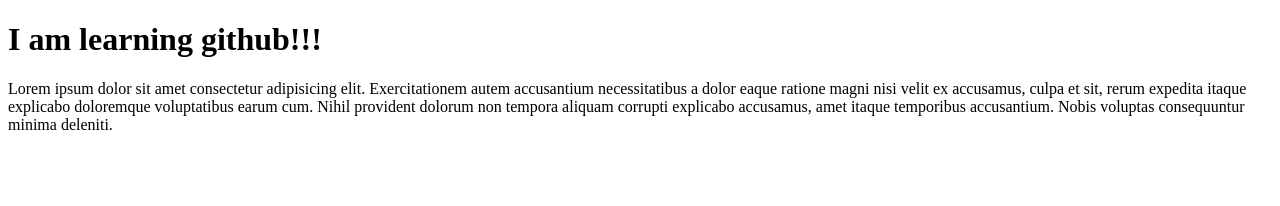
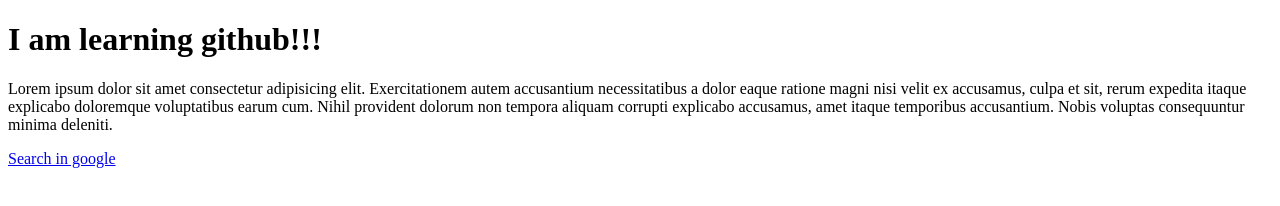
Before and after one commit to webgurusam/my-first-project, a plain HTML site: page index.html in a window 1280 px wide. Drawn offline with Linux system fonts and the light colour scheme.

Commit message:
added link

```diff
--- a/index.html
+++ b/index.html
@@ -8,5 +8,6 @@
 <body>
     <h1>I am learning github!!!</h1>
     <p>Lorem ipsum dolor sit amet consectetur adipisicing elit. Exercitationem autem accusantium necessitatibus a dolor eaque ratione magni nisi velit ex accusamus, culpa et sit, rerum expedita itaque explicabo doloremque voluptatibus earum cum. Nihil provident dolorum non tempora aliquam corrupti explicabo accusamus, amet itaque temporibus accusantium. Nobis voluptas consequuntur minima deleniti.</p>
+    <a href="http://google.com" target="_blank" rel="noopener noreferrer">Search in google</a>
 </body>
 </html>
```
